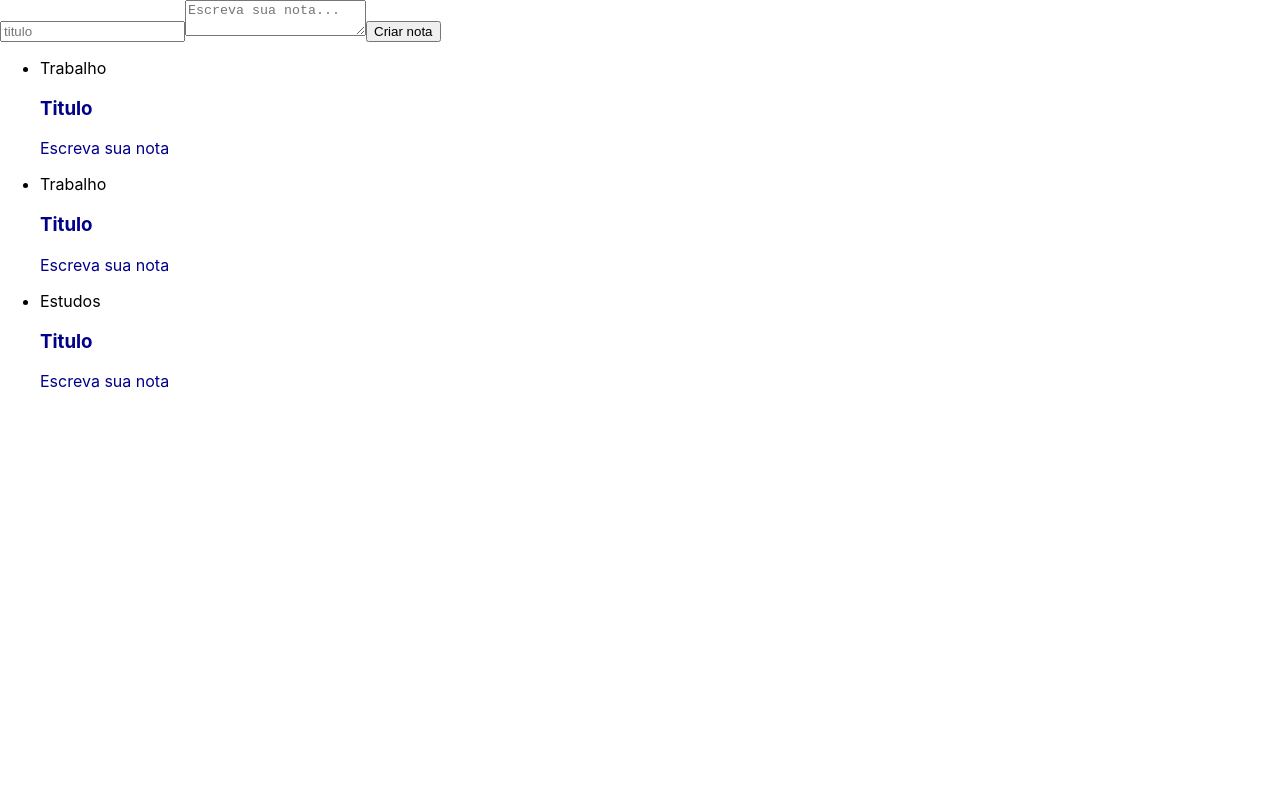
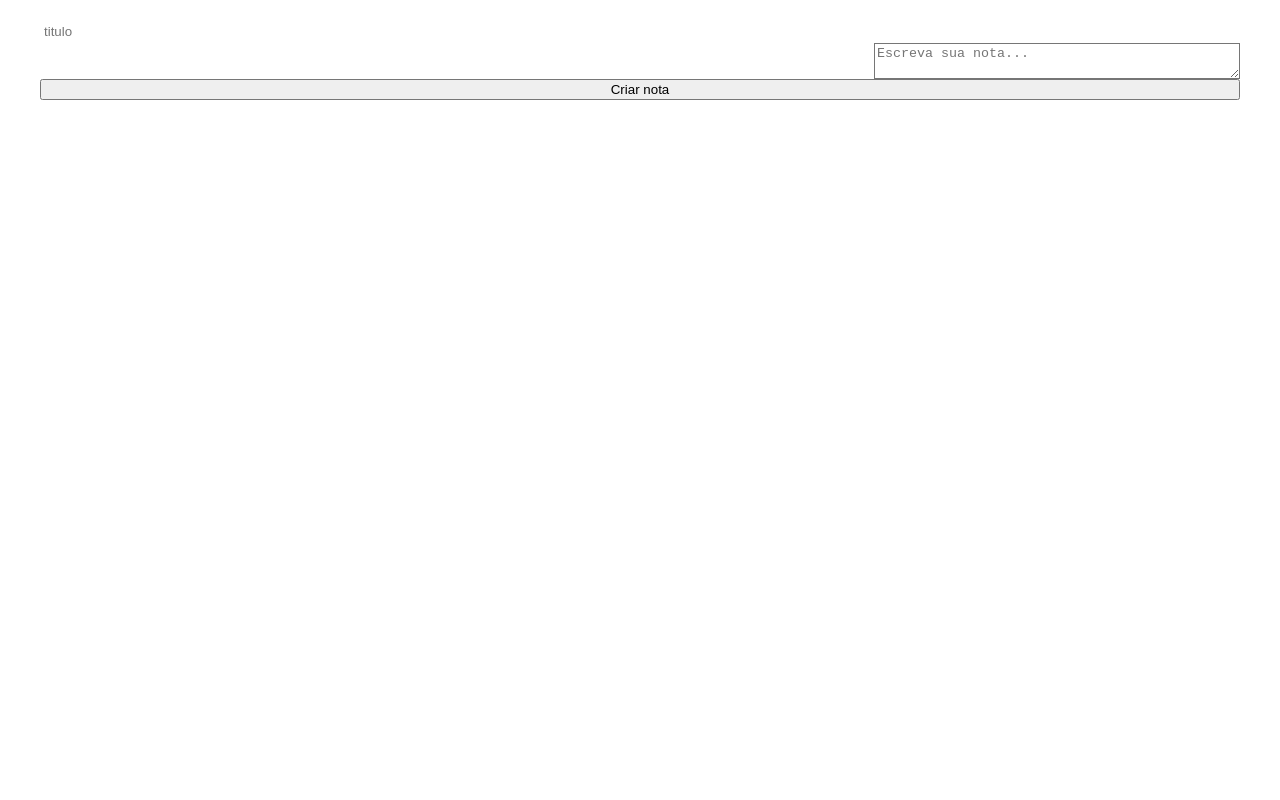
Before and after one commit to Mar-io20/bloco-de-notas, a React (Create React App) app: page / in a window 1280 px wide. Shown: the top 800 px of the page. Built offline with nearby package versions, Linux system fonts and the light colour scheme; the HTML template or start-up script is replaced by a standard one.

Commit message:
finalizando mais uma aula

```diff
--- a/src/App.js
+++ b/src/App.js
@@ -1,6 +1,6 @@
 import React from "react";
-import FormularioCadastro from "./components/FormularioCadastro";
-import ListaDeNotas from "./components/ListaDeNotas";
+import FormularioCadastro from "./components/Formulario-Cadastro/FormularioCadastro";
+import ListaDeNotas from "./components/ListaDeNotas/ListaDeNotas";
 
 
 function App() {
--- /dev/null
+++ b/src/CodigojsObjetivo.js
@@ -0,0 +1 @@
+// IMC = Peso ÷ (Altura × Altura)
--- a/src/components/CardNota/estilo.css
+++ b/src/components/CardNota/estilo.css
@@ -1,3 +1,27 @@
-.card-nota{
-    color: darkblue;
-}
+.card-nota {
+    display: flex;
+    flex-direction: column;
+    align-items: flex-start;
+    justify-content: space-between;
+    background-color: var(--fundo-detalhes);
+    border-radius: 4px;
+    flex-wrap: wrap;
+    box-shadow: 0 0 4px rgba(0, 0, 0, 0.3);
+    padding: 16px;
+  }
+  .card-nota_cabecalho {
+    font-size: 1.1em;
+    display: flex;
+    justify-content: space-between;
+    align-items: center;
+  }
+
+  .card-nota_texto {
+    margin-top: 8px;
+    font-size: 1em;
+  }
+
+  .card-nota_titulo {
+    font-size: 1.2em;
+    margin-right: 12px;
+  }
--- /dev/null
+++ b/src/components/Formulario-Cadastro/FormularioCadastro.jsx
@@ -0,0 +1,24 @@
+import React from "react";
+import { Component } from "react";
+import "./estilo.css";
+
+class FormularioCadastro extends Component {
+  render() {
+    return (
+      <form className="form-cadastro">
+        <input
+          className="form-cadastro_input"
+          type="text"
+          placeholder="titulo"
+        />
+        <textarea
+          className="form-cadastro_submit"
+          placeholder="Escreva sua nota..."
+        />
+        <button>Criar nota</button>
+      </form>
+    );
+  }
+}
+
+export default FormularioCadastro;
--- /dev/null
+++ b/src/components/Formulario-Cadastro/estilo.css
@@ -0,0 +1,29 @@
+.form-cadastro {
+  flex-grow: 2;
+  box-shadow: 0 0 4px rgba(0, 0, 0, 0.3);
+  z-index: 1;
+  min-height: 100vh;
+  display: flex;
+  flex-direction: column;
+  padding: 12px 40px;
+}
+.form-cadastro_input {
+  margin-top: 8px;
+  padding: 4px;
+  border: none;
+  background-color: var(--fundo-detalhes);
+  font-family: Arial, Helvetica, sans-serif;
+  font-weight: 100;
+}
+
+.form-cadastro_submit {
+  align-self: flex-end;
+  width: 30%;
+  background-color: var(--secundaria);
+  color: white;
+  font-weight: 400;
+}
+
+.form-cadastro_submit:active {
+  background-color: var(--secundaria-ativa);
+}
--- a/src/components/FormularioCadastro.jsx
+++ /dev/null
@@ -1,16 +0,0 @@
-import React from "react";
-import { Component } from "react";
-
-class FormularioCadastro extends Component {
-  render() {
-    return (
-      <form>
-        <input type="text" placeholder="titulo" />
-        <textarea placeholder="Escreva sua nota..." />
-        <button>Criar nota</button>
-      </form>
-    );
-  }
-}
-
-export default FormularioCadastro;
--- a/src/components/ListaDeNotas.jsx
+++ b/src/components/ListaDeNotas/ListaDeNotas.jsx
@@ -1,14 +1,15 @@
 import React from "react";
 import { Component } from "react";
-import CardNota from "./CardNota/CardNota";
+import CardNota from "../CardNota/CardNota";
+import "./estilo.css";
 
 class ListaDeNotas extends Component {
   render() {
     return (
-      <ul>
+      <ul className="lista-notas">
         {Array.of("Trabalho", "Trabalho", "Estudos").map((categoria, index) => {
           return (
-            <li key={index}>
+            <li className="lista-notas_item" key={index}>
             <div>{categoria}</div>
             <CardNota />
             </li>
--- /dev/null
+++ b/src/components/ListaDeNotas/estilo.css
@@ -0,0 +1,15 @@
+.lista-notas {
+    background-color: var(--fundo);
+    flex-grow: 3;
+    display: grid;
+    grid-template-columns: auto auto auto auto auto;
+    list-style-type: none;
+    padding-left: 24px;
+    padding-top: 24px;
+  }
+  .lista-notas_item {
+    margin: 12px;
+    max-width: 240px;
+    max-height: 400px;
+    display: inline;
+  }
```
